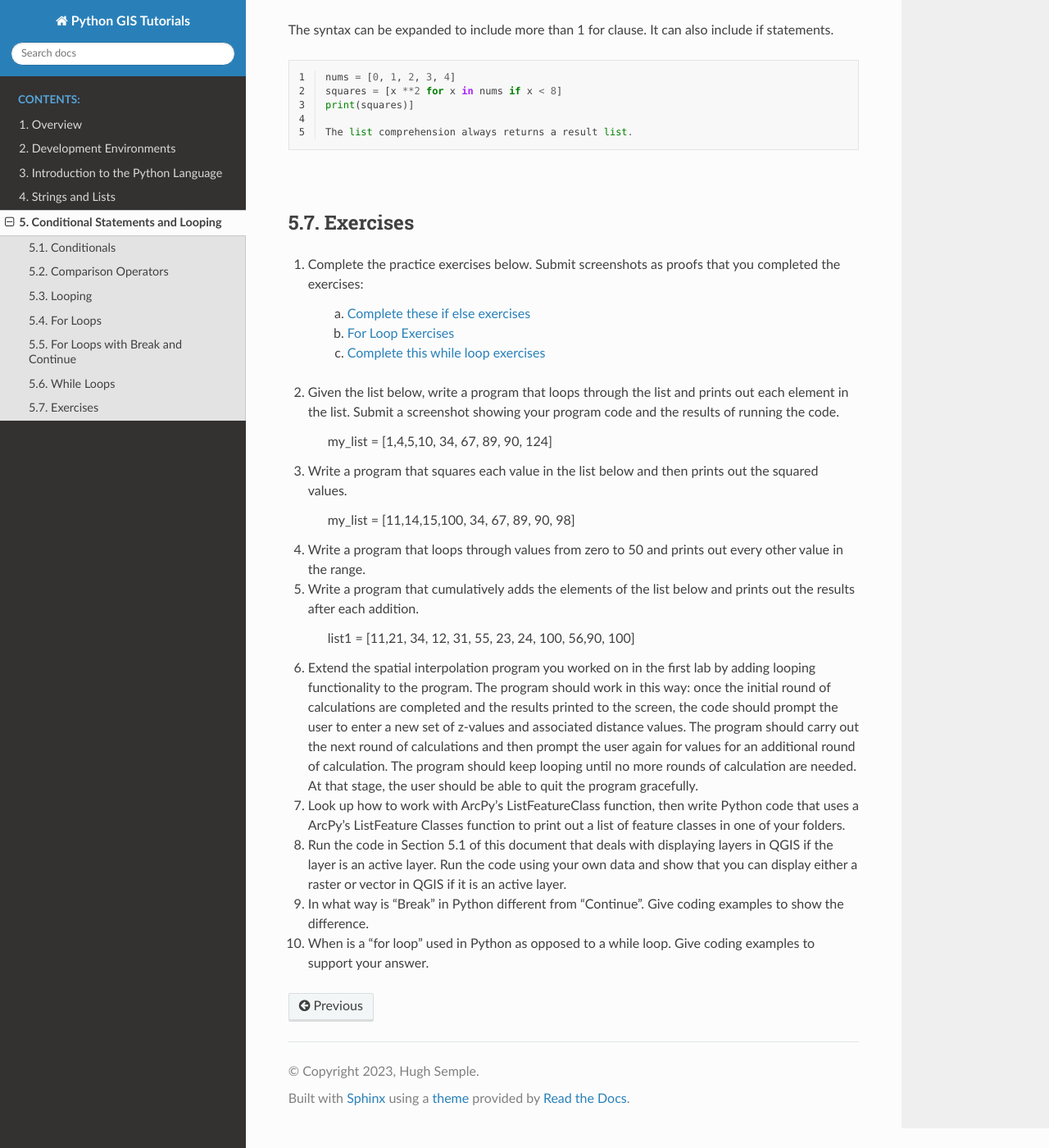
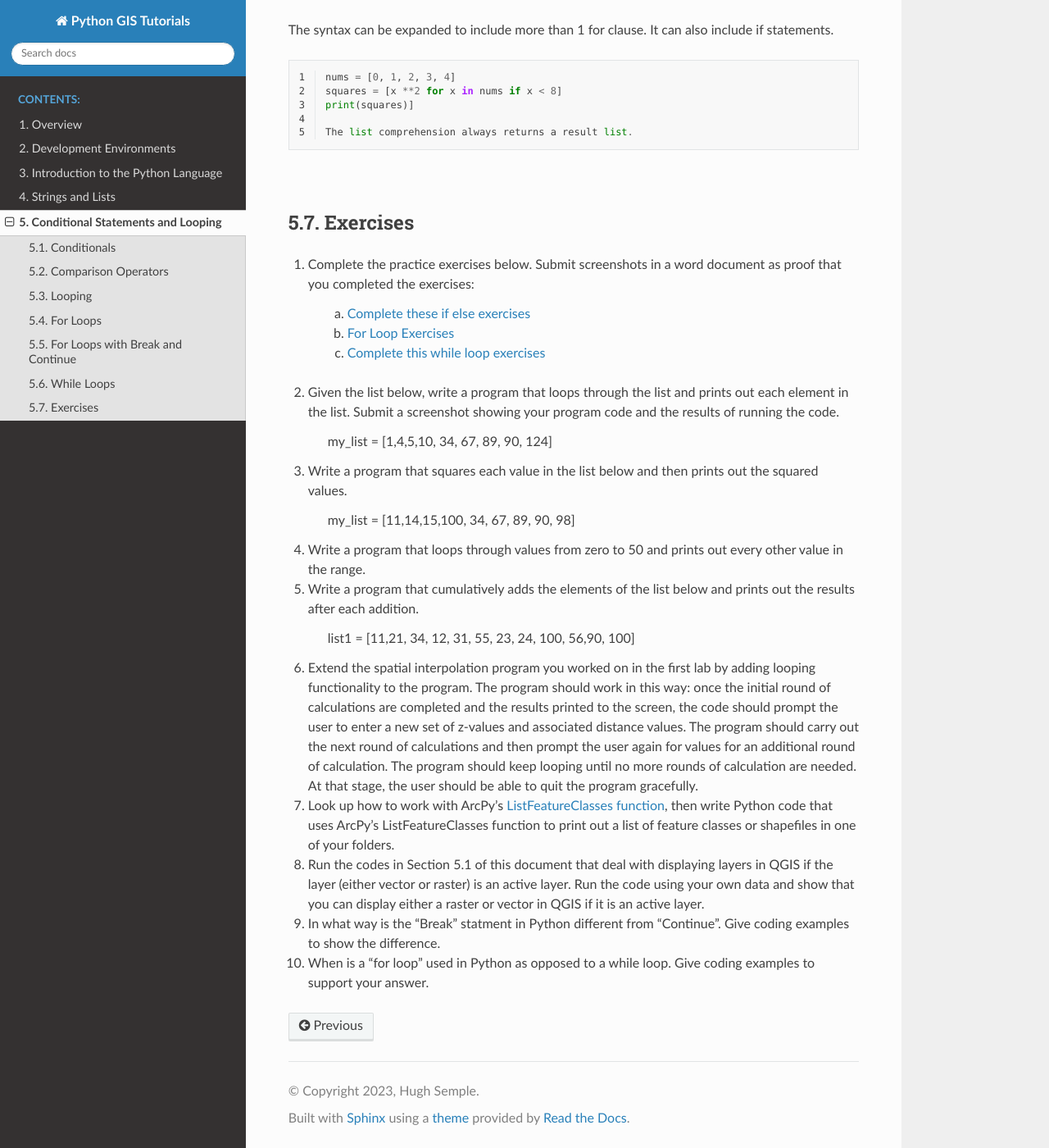
Before and after one commit to hsemple/pythongis_tutorials, a Sphinx documentation site: the page built from docs/source/conditionals_and_looping.rst, in a window 1280 px wide and 1400 px high, scrolled down 15546 px. Shown: the whole window at 82% size. Built offline with Sphinx 7.4.7 and the Read the Docs theme 2.0.0, drawn with Linux system fonts in a browser that asks for light colours.

Commit message:
New  commit

```diff
--- a/docs/source/conditionals_and_looping.rst
+++ b/docs/source/conditionals_and_looping.rst
@@ -859,7 +859,7 @@ Exercises
 
 
 
-1. Complete the practice exercises below. Submit screenshots as proofs that you completed the exercises:
+1. Complete the practice exercises below. Submit screenshots in a word document as proof that you completed the exercises:
 
     a. `Complete these if else exercises <https://www.w3schools.com/python/exercise.asp?filename=exercise_ifelse1>`_
     b. `For Loop Exercises <https://www.w3schools.com/python/exercise.asp?filename=exercise_for_loops1>`_
@@ -888,11 +888,11 @@ Exercises
 6. Extend the spatial interpolation program you worked on in the first lab by adding looping functionality to the program.  The program should work in this way: once the initial round of calculations are completed and the results printed to the screen, the code should prompt the user to enter a new set of z-values and associated distance values.  The program should carry out the next round of calculations and then prompt the user again for values for an additional round of calculation. The program should keep looping until no more rounds of calculation are needed. At that stage, the user should be able to quit the program gracefully.
 
 
-7. Look up how to work with ArcPy's ListFeatureClass function, then write Python code that uses a ArcPy's ListFeature Classes function to print out a list of feature classes in one of your folders.
+7. Look up how to work with ArcPy's `ListFeatureClasses function <https://pro.arcgis.com/en/pro-app/latest/arcpy/functions/listfeatureclasses.htm>`_, then write Python code that uses ArcPy's ListFeatureClasses function to print out a list of feature classes or shapefiles in one of your folders.
 
-8. Run the code in Section 5.1 of this document that deals with displaying layers in QGIS if the layer is an active layer. Run the code using your own data and show that you can display either a raster or vector in QGIS if it is an active layer.
+8. Run the codes in Section 5.1 of this document that deal with displaying layers in QGIS if the layer (either vector or raster) is an active layer. Run the code using your own data and show that you can display either a raster or vector in QGIS if it is an active layer.
 
 
-9. In what way is "Break" in Python different from "Continue". Give coding examples to show the difference.
+9. In what way is the "Break" statment in Python different from "Continue". Give coding examples to show the difference.
 
 10. When is a "for loop" used in Python as opposed to a while loop. Give coding examples to support your answer.
--- a/docs/source/intro_programs.rst
+++ b/docs/source/intro_programs.rst
@@ -31,7 +31,7 @@ In this module, we will look at the following aspects of the Python language:
 
 **Hello World Program**
 
-Enter the program below in Jupyter Notebook or any other Python development that you are working in and then run the code.  You will have to look up how to run the code in the development environment in which you are working.  Do not enter ">>>". That symbol is to indicate the compiler's prompt if there is one.
+Enter the program below in Jupyter Notebook or any other Python development that you are working in and then run the code.  You will have to look up how to run the code in the development environment in which you are working.  Do not enter ">>>". That symbol is to indicate the Python's command prompt if there is one.
 
 >>> print('Hello, world!')
 
```
Also changed, not shown: 8 other files.
